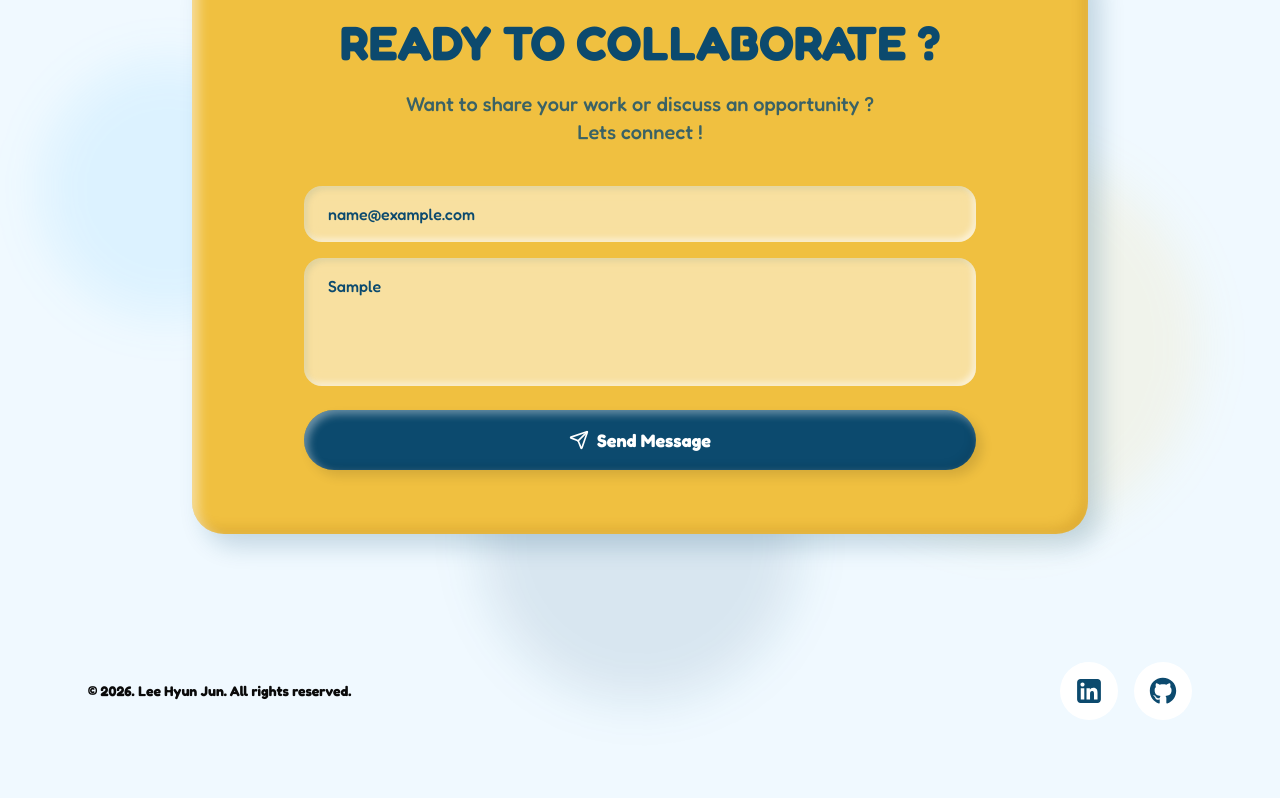
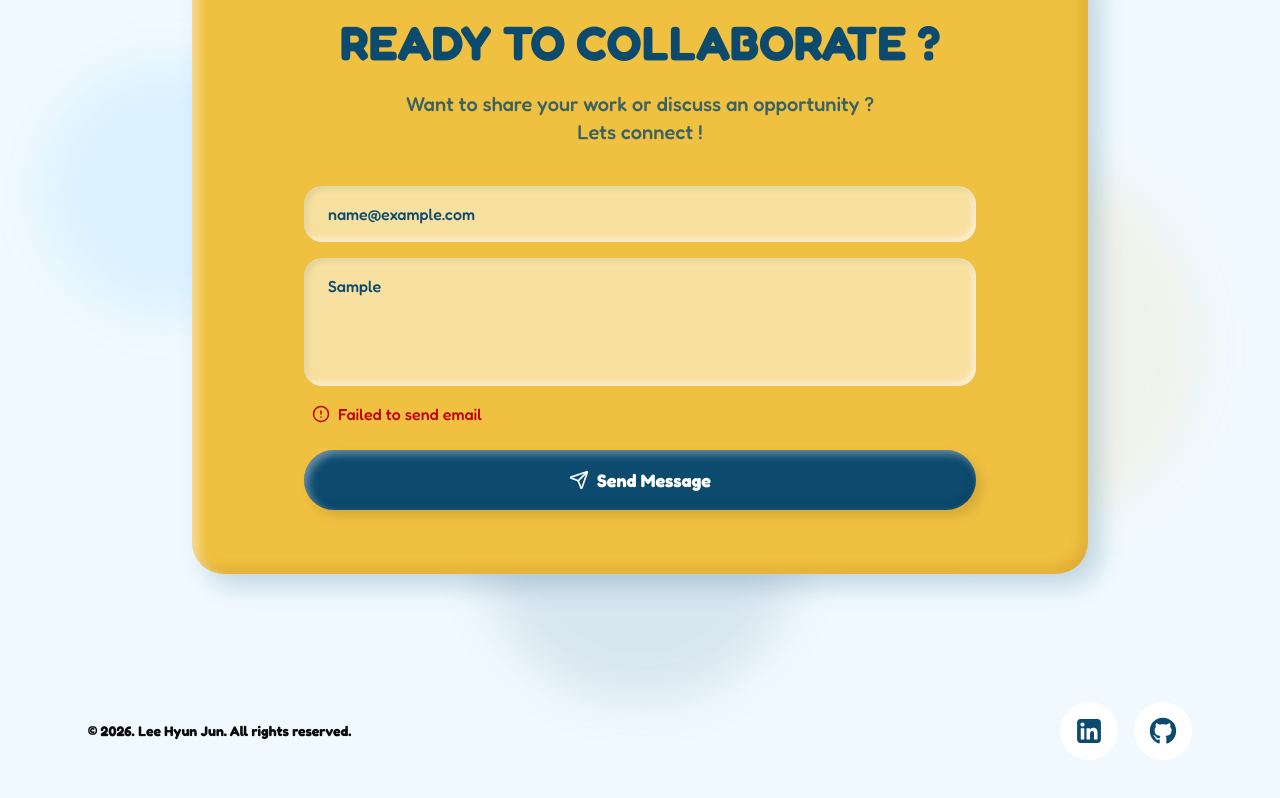
Before and after one commit to Jun-Data/portfolio, a Next.js app: page / in a window 1280 px wide. Both pictures are taken after typing "name@example.com", "Sample" into the empty fields and a click on the button "Send Message". Shown: the part 3244-4042 px from the top of the page. Built offline with nearby package versions, Linux system fonts and the light colour scheme; no server answers.

Commit message:
✨ Contact 폼 이메일 발송 기능 완성
- Contact.tsx에 폼 상태 관리 (idle/loading/success/error)
- Server Action(sendEmail) 연결
- 로딩 스피너, 성공 화면, 에러 메시지 UI 구현
- actions/contact.ts 코드 포맷 정리

```diff
--- a/src/components/Contact.tsx
+++ b/src/components/Contact.tsx
@@ -1,10 +1,42 @@
 'use client'
 
+import { useState } from 'react'
 import { ClayCard } from './ClayCard'
 import { ClayButton } from './ClayButton'
-import { Send } from 'lucide-react'
+import { Send, CheckCircle, AlertCircle, Loader2 } from 'lucide-react'
+import { sendEmail } from '@/actions/contact'
+
+type FormStatus = 'idle' | 'loading' | 'success' | 'error'
 
 export default function Contact() {
+  const [email, setEmail] = useState('') // 이메일 입력값
+  const [message, setMessage] = useState('') // 메세지 입력값
+  const [status, setStatus] = useState<FormStatus>('idle') // 현재 상태
+  const [errorMessage, setErrorMessage] = useState('') // 에러 메세지
+
+  async function handleSubmit(e: React.FormEvent) {
+    e.preventDefault()
+    if (!email.trim() || !message.trim()) {
+      setStatus('error')
+      setErrorMessage('Please fill in both fields')
+      return
+    }
+    setStatus('loading')
+    setErrorMessage('')
+    const result = await sendEmail({
+      email: email.trim(),
+      message: message.trim(),
+    })
+    if (result.success) {
+      setStatus('success')
+      setEmail('')
+      setMessage('')
+    } else {
+      setStatus('error')
+      setErrorMessage(result.error)
+    }
+  }
+
   return (
     <section id="contact" className="py-6">
       <div className="max-w-4xl mx-auto">
@@ -21,28 +53,65 @@ export default function Contact() {
           </p>
 
           {/* Form */}
+          {status === 'success' ? (
+            // 성공 화면
+            <div className="max-w-2xl mx-auto flex flex-col items-center gap-4 py-8">
+              <CheckCircle size={48} className="text-navy" />
+              <p className="text-2xl font-bold text-navy">Message Sent!</p>
+              <p className="font-medium text-navy/70">
+                Thank you for reaching out. I will get back to you soon.
+              </p>
+              <ClayButton variant="primary" onClick={() => setStatus('idle')}>
+                Done
+              </ClayButton>
+            </div>
+          ) : (
             <form
               className="max-w-2xl mx-auto flex flex-col gap-4 text-left"
-            onSubmit={(e) => e.preventDefault()}
+              onSubmit={handleSubmit}
             >
               <input
                 type="email"
                 placeholder="Your email address"
-              className="w-full bg-white/50 backdrop-blur-sm border-none rounded-2xl px-6 py-4 text-navy placeholder-navy/50 font-medium focus:outline-none focus:ring-2 focus:ring-navy/20 shadow-[inset_3px_3px_6px_rgba(12,74,110,0.1),inset_-3px_-3px_6px_rgba(255,255,255,0.6)] transition-all"
+                value={email}
+                onChange={(e) => setEmail(e.target.value)}
+                disabled={status === 'loading'}
+                className="w-full bg-white/50 backdrop-blur-sm border-none rounded-2xl px-6 py-4 text-navy placeholder-navy/50 font-medium focus:outline-none focus:ring-2 focus:ring-navy/20 shadow-[inset_3px_3px_6px_rgba(12,74,110,0.1),inset_-3px_-3px_6px_rgba(255,255,255,0.6)] transition-all disabled:opacity-50"
               />
               <textarea
                 rows={4}
                 placeholder="How can I help you?"
-              className="w-full bg-white/50 backdrop-blur-sm border-none rounded-2xl px-6 py-4 text-navy placeholder-navy/50 font-medium focus:outline-none focus:ring-2 focus:ring-navy/20 shadow-[inset_3px_3px_6px_rgba(12,74,110,0.1),inset_-3px_-3px_6px_rgba(255,255,255,0.6)] resize-none transition-all"
+                value={message}
+                onChange={(m) => setMessage(m.target.value)}
+                disabled={status === 'loading'}
+                className="w-full bg-white/50 backdrop-blur-sm border-none rounded-2xl px-6 py-4 text-navy placeholder-navy/50 font-medium focus:outline-none focus:ring-2 focus:ring-navy/20 shadow-[inset_3px_3px_6px_rgba(12,74,110,0.1),inset_-3px_-3px_6px_rgba(255,255,255,0.6)] resize-none transition-all disabled:opacity-50"
               />
+              {status === 'error' && (
+                <div className="flex items-center gap-2 text-red-700 font-medium px-2">
+                  <AlertCircle size={18} />
+                  <span>{errorMessage}</span>
+                </div>
+              )}
               <ClayButton
+                type="submit"
                 variant="primary"
-              className="w-full mt-2 flex items-center justify-center gap-2"
+                disabled={status === 'loading'}
+                className="w-full mt-2 flex items-center justify-center gap-2 disabled:opacity-60"
               >
+                {status === 'loading' ? (
+                  <>
+                    <Loader2 size={20} className="animate-spin" />
+                    Sending...
+                  </>
+                ) : (
+                  <>
                     <Send size={20} />
                     Send Message
+                  </>
+                )}
               </ClayButton>
             </form>
+          )}
         </ClayCard>
       </div>
     </section>
```
Also changed, not shown: src/actions/contact.ts (+12 -9 lines). Lines whose indentation alone changed are shown as unchanged.
